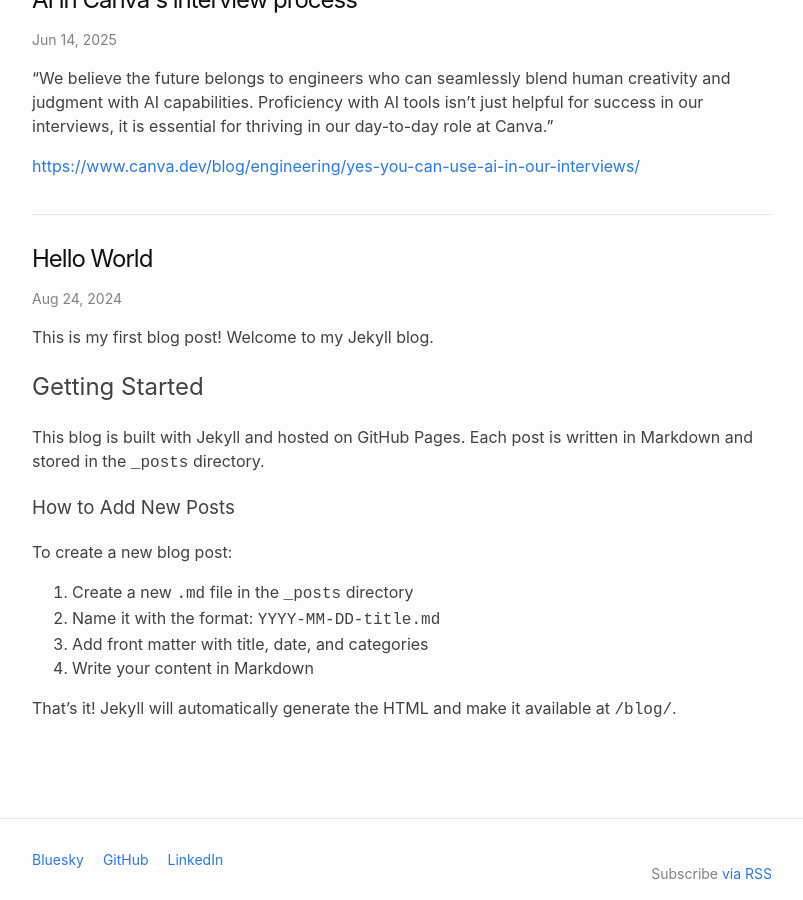
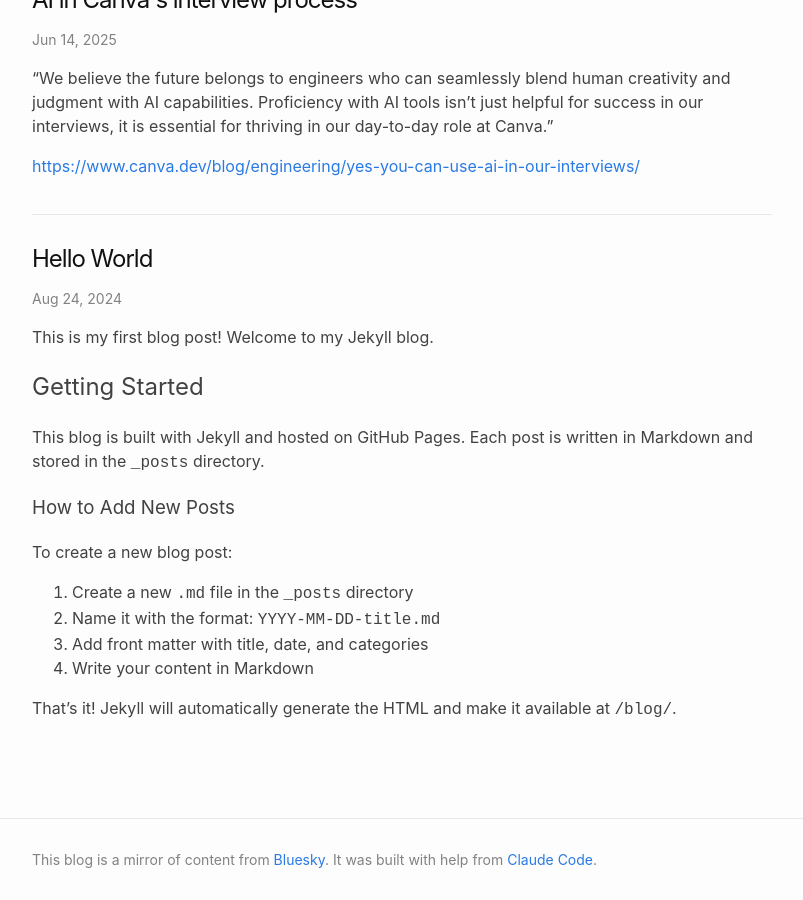
Before and after one commit to monsur/monsur.github.io, a Jekyll site: the page built from index.html, in a window 1280 px wide and 900 px high, scrolled down 3931 px. Shown: the whole window, without its empty margins (238-1041 px from the left). Built offline with Jekyll 4.4.1, drawn with Linux system fonts in a browser that asks for light colours.

Commit message:
Fix some nav elements

```diff
--- a/_layouts/default.html
+++ b/_layouts/default.html
@@ -220,7 +220,7 @@
 
       <nav class="site-nav">
         <a href="/about/">About</a>
-        <a href="/feed.xml" title="RSS Feed">RSS</a>
+        <a href="/">Writings</a>
       </nav>
     </div>
   </header>
@@ -233,12 +233,7 @@
 
   <footer class="site-footer">
     <div class="wrapper">
-      <div class="social-links">
-        <a href="https://bsky.app/profile/monsur.hossa.in">Bluesky</a>
-        <a href="https://github.com/monsur/">GitHub</a>
-        <a href="https://www.linkedin.com/in/monsur">LinkedIn</a>
-      </div>
-      <p class="rss-subscribe">Subscribe <a href="{{ "/feed.xml" | relative_url }}">via RSS</a></p>
+     This blog is a mirror of content from <a href="https://bsky.app/profile/monsur.hossa.in">Bluesky</a>. It was built with help from <a href="https://www.anthropic.com/claude-code">Claude Code</a>.
     </div>
   </footer>
 </body>
```
